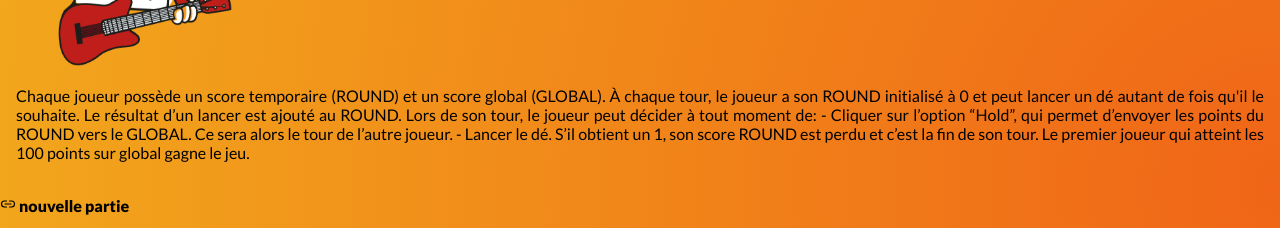
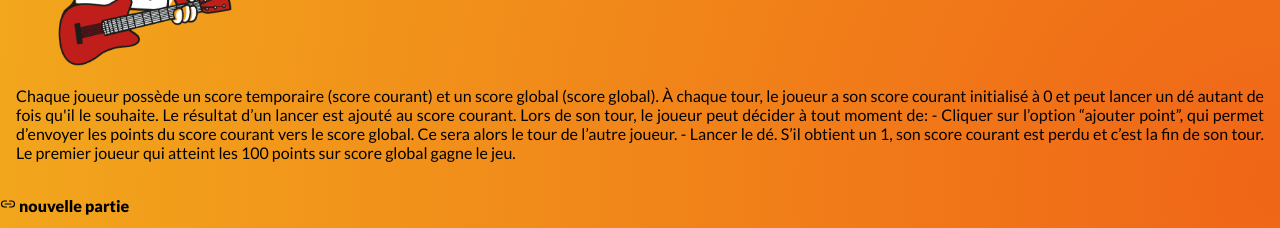
Before and after one commit to delphine5656/hazarde, a plain HTML site: page règle.html in a window 1280 px wide. Shown: the part 213-441 px from the top of the page. Drawn offline with nearby package versions, Linux system fonts and the light colour scheme.

Commit message:
Update règle.html

```diff
--- a/règle.html
+++ b/règle.html
@@ -40,14 +40,14 @@
             <img id="photo" src="images\de-happy.png" alt="">
         </ion-row>
         <ion-row class="ion-padding ion-justify-content-center">
-                <p class="ion-text-justify ion-padding">Chaque joueur possède un score temporaire (ROUND) et un score global (GLOBAL).
-                    À chaque tour, le joueur a son ROUND initialisé à 0 et peut lancer un dé autant de fois qu'il le souhaite. Le
-                    résultat d’un lancer est ajouté au ROUND.
+                <p class="ion-text-justify ion-padding">Chaque joueur possède un score temporaire (score courant) et un score global (score global).
+                    À chaque tour, le joueur a son score courant initialisé à 0 et peut lancer un dé autant de fois qu'il le souhaite. Le
+                    résultat d’un lancer est ajouté au score courant.
                     Lors de son tour, le joueur peut décider à tout moment de:
-                    - Cliquer sur l’option “Hold”, qui permet d’envoyer les points du ROUND vers le GLOBAL. Ce sera alors le
+                    - Cliquer sur l’option “ajouter point”, qui permet d’envoyer les points du score courant vers le score global. Ce sera alors le
                     tour de l’autre joueur.
-                    - Lancer le dé. S’il obtient un 1, son score ROUND est perdu et c’est la fin de son tour.
-                    Le premier joueur qui atteint les 100 points sur global gagne le jeu.</p>
+                    - Lancer le dé. S’il obtient un 1, son score courant est perdu et c’est la fin de son tour.
+                    Le premier joueur qui atteint les 100 points sur score global gagne le jeu.</p>
             </ion-row>
 
             <ion-row class="ion-justify-content-center ion-padding">
```
